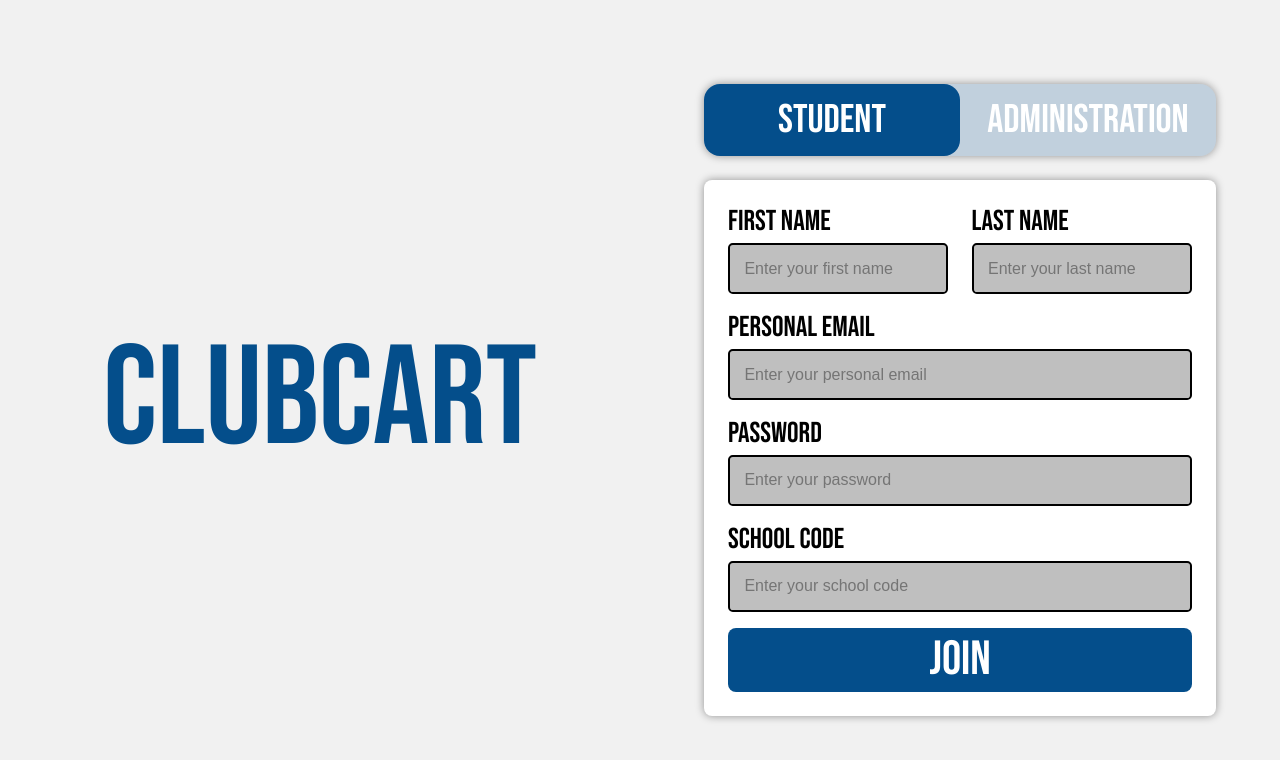
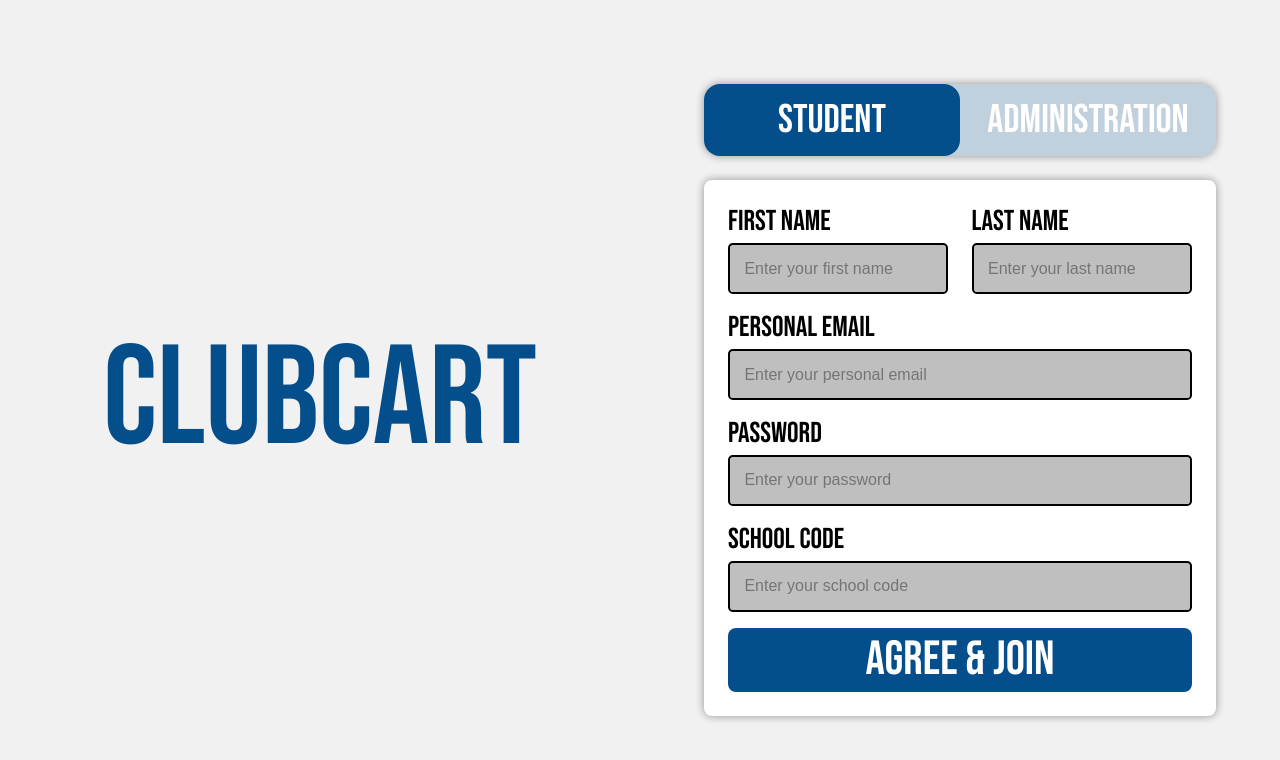
Before and after one commit to PraneethO/clubcart, a Next.js app in the folder club-cart/: page /pages/sign-up in a window 1280 px wide. Shown: the top 760 px of the page. Built offline with nearby package versions, Linux system fonts and the light colour scheme.

Commit message:
sign up done done

```diff
--- a/club-cart/src/app/pages/sign-up/page.tsx
+++ b/club-cart/src/app/pages/sign-up/page.tsx
@@ -115,7 +115,7 @@ export default function SignUp() {
                   }}
                 ></input>
               </div>
-              <button className={styles.buttonSubmit}>Join</button>
+              <button className={styles.buttonSubmit}>Agree & Join</button>
             </div>
           ) : (
             <div className={styles.loginForm}>
```
Also changed, not shown: club-cart/src/app/pages/dashboard/page.tsx (added, +7 -0 lines), club-cart/src/app/pages/dashboard/page.module.css (added).
